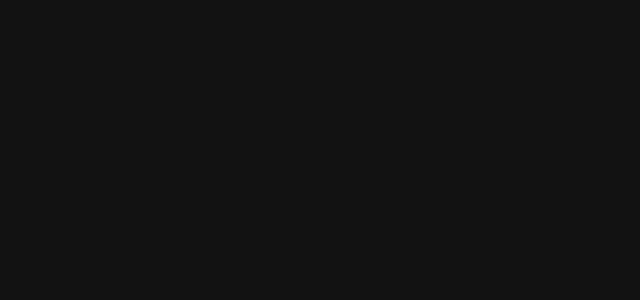
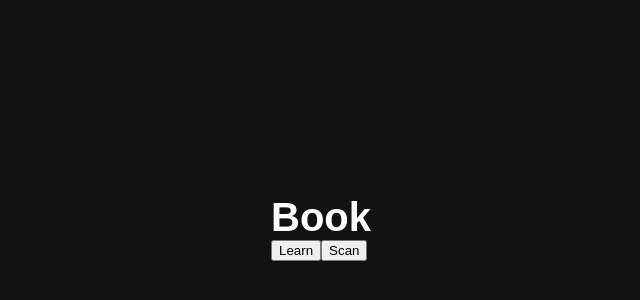
Before and after one commit to JackEPGuilfoyle/Immerzio, a React (Vite) app in the folder frontend/: page /book/1 in a window 1280 px wide. Before the commit this address had no page. Shown: the part 172-472 px from the top of the page, without its empty margins (319-959 px from the left). Built offline with nearby package versions, Linux system fonts and the light colour scheme.

Commit message:
added a book page with book id which it navigates to when you click the book title on home

```diff
--- a/frontend/src/App.jsx
+++ b/frontend/src/App.jsx
@@ -4,16 +4,18 @@
 import ScanPage from "./ScanPage.jsx";
 import Register from "./Register.jsx";
 import AddBook from './AddBook.jsx';
+import Book from './Book.jsx';
 
 function App() {
 
   return (
    <Routes>
       <Route path="/" element={<Navigate to="/register" />} />
-      <Route path="/scan" element={<ScanPage />} />
+      <Route path="/book/:bookId/scan" element={<ScanPage />} />
       <Route path="/register" element={<Register />} />
       <Route path="/home" element={<Home />} />
-      <Route path="/addBook" element={<AddBook/>}/>
+      <Route path="/add-book" element={<AddBook/>}/>
+      <Route path="/book/:bookId" element={<Book/>}/>
    </Routes>
   )
 }
--- /dev/null
+++ b/frontend/src/Book.jsx
@@ -0,0 +1,22 @@
+import { useNavigate, useParams } from "react-router-dom";
+
+function Book() {
+  const { bookId } = useParams();
+  const navigate = useNavigate();
+
+  return (
+    <div>
+      <h1>Book</h1>
+
+      <button onClick={() => navigate(`/book/${bookId}/learn`)}>
+        Learn
+      </button>
+
+      <button onClick={() => navigate(`/book/${bookId}/scan`)}>
+        Scan
+      </button>
+    </div>
+  );
+}
+
+export default Book;
--- a/frontend/src/Home.jsx
+++ b/frontend/src/Home.jsx
@@ -56,11 +56,15 @@
         <p>You haven't added any books yet.</p>
       ) : (
         <div className="book-list">
-          {books.map((book) => (
-            <div className="book" key={book.id}>
-              <h3>{book.title}</h3>
-            </div>
-          ))}
+            {books.map((book) => (
+                <div
+                className="book"
+                key={book.id}
+                onClick={() => navigate(`/book/${book.id}`)}
+                >
+                <h3>{book.title}</h3>
+                </div>
+            ))}
         </div>
       )}
     </div>
```
